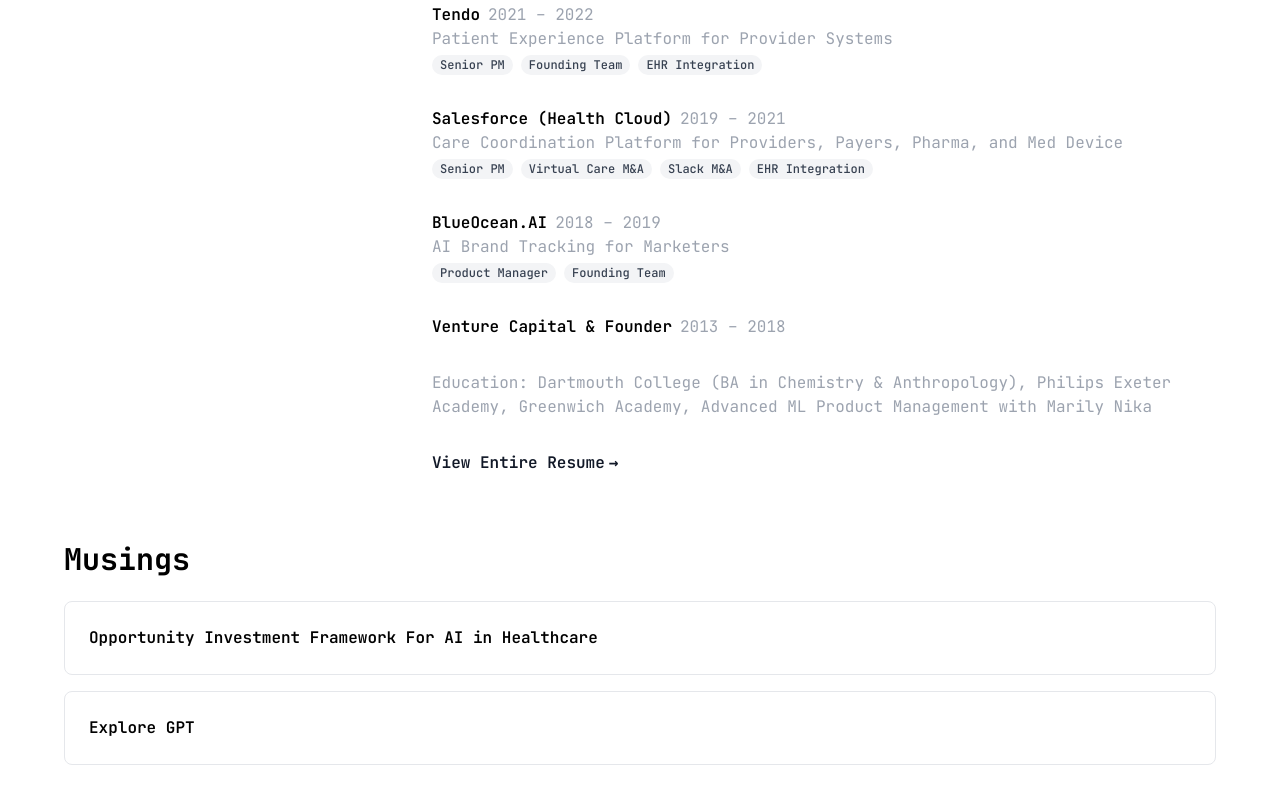
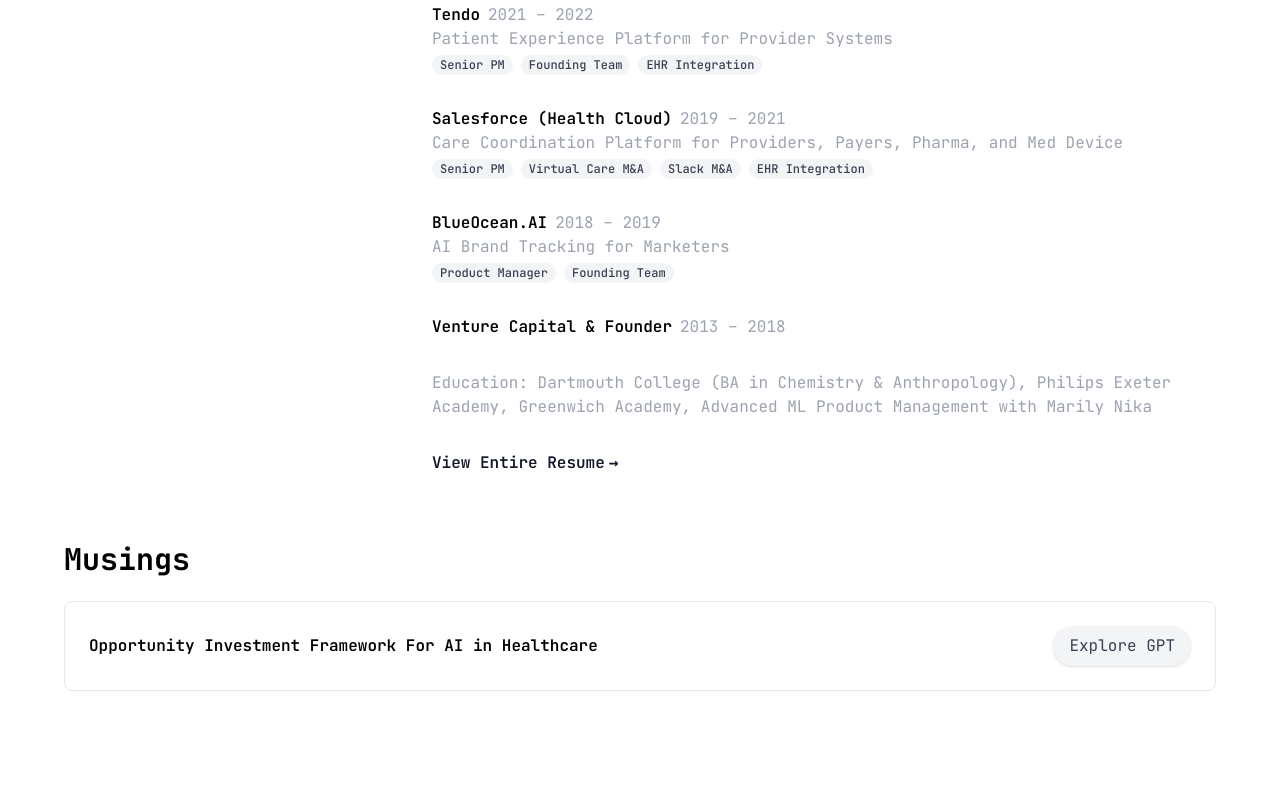
Before and after one commit to kpuj12/portfolio, a plain HTML site: page index.html in a window 1280 px wide. Shown: the part 2531-3334 px from the top of the page. After the commit the page ends 3286 px from the top, so only its background shows below. Drawn offline with nearby package versions, Linux system fonts and the light colour scheme.

Commit message:
Update index.html

```diff
--- a/index.html
+++ b/index.html
@@ -428,18 +428,18 @@
             <section id="musings" class="mb-16 section">
     <h2 class="text-3xl font-bold mb-6 text-left">Musings</h2>
                 <div class="grid gap-4">
-                    <a href="https://katharinepujol.notion.site/Opportunity-Investment-Framework-For-AI-in-Healthcare-1e61242163ff80669a6ef535032b1064?pvs=4"
-                       class="p-6 border border-gray-200 rounded-lg hover:bg-gray-50 transition-colors section"
-                       target="_blank"
-                       rel="noopener noreferrer">
-                        <h3 class="font-semibold">Opportunity Investment Framework For AI in Healthcare</h3>
-                    </a>
-                    <a href="https://chatgpt.com/g/g-682b2728aee081918f347abcd67b9d92-ai-investment-framework-for-healthcare"
-                       class="p-6 border border-gray-200 rounded-lg hover:bg-gray-50 transition-colors section"
-                       target="_blank"
-                       rel="noopener noreferrer">
-                        <h3 class="font-semibold">Explore GPT</h3>
-                    </a>
+                    <div class="p-6 border border-gray-200 rounded-lg hover:bg-gray-50 transition-colors flex items-center justify-between cursor-pointer" onclick="window.open('https://katharinepujol.notion.site/Opportunity-Investment-Framework-For-AI-in-Healthcare-1e61242163ff80669a6ef535032b1064?pvs=4', '_blank')">
+                      <span class="font-mono font-semibold text-base">
+                        Opportunity Investment Framework For AI in Healthcare
+                      </span>
+                      <a href="https://chatgpt.com/g/g-682b2728aee081918f347abcd67b9d92-ai-investment-framework-for-healthcare"
+                         class="px-4 py-2 bg-gray-100 text-gray-700 rounded-full shadow font-mono text-base hover:bg-gray-200 transition-colors"
+                         target="_blank"
+                         rel="noopener noreferrer"
+                         onclick="event.stopPropagation();">
+                        Explore GPT
+                      </a>
+                    </div>
                 </div>
             </section>
     </div>
```
